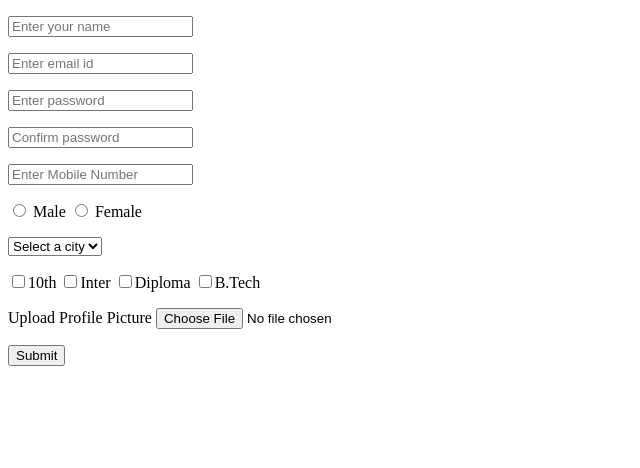
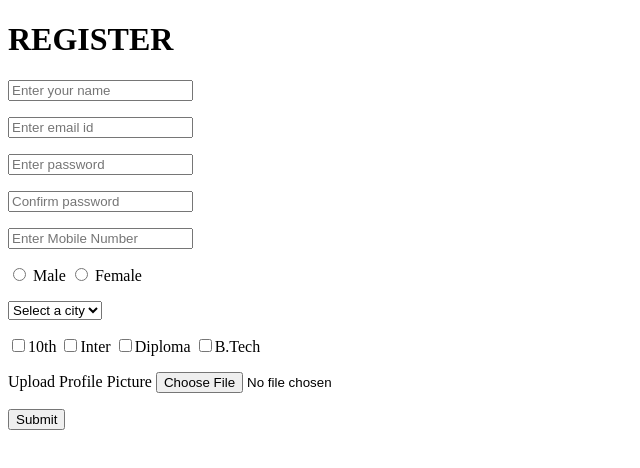
Before and after one commit to IamV1neel/Max-Verstappen-Bio-, a plain HTML site: page index.html in a window 1280 px wide. Shown: the whole page, without its empty margins (0-640 px from the left). Drawn offline with Linux system fonts and the light colour scheme.

Commit message:
index update

```diff
--- a/index.html
+++ b/index.html
@@ -7,6 +7,7 @@
   </head>
   <body>
     <form action="./login.html">
+      <h1>REGISTER</h1>
       <p>
         <input type="text" placeholder="Enter your name" />
       </p>
```
